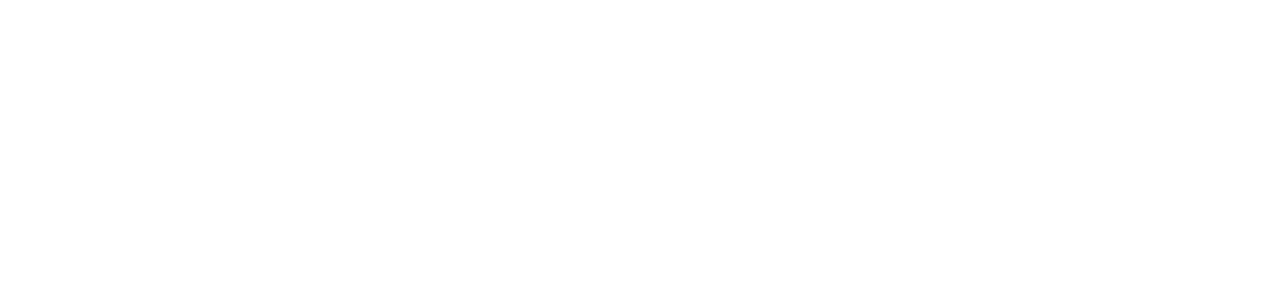
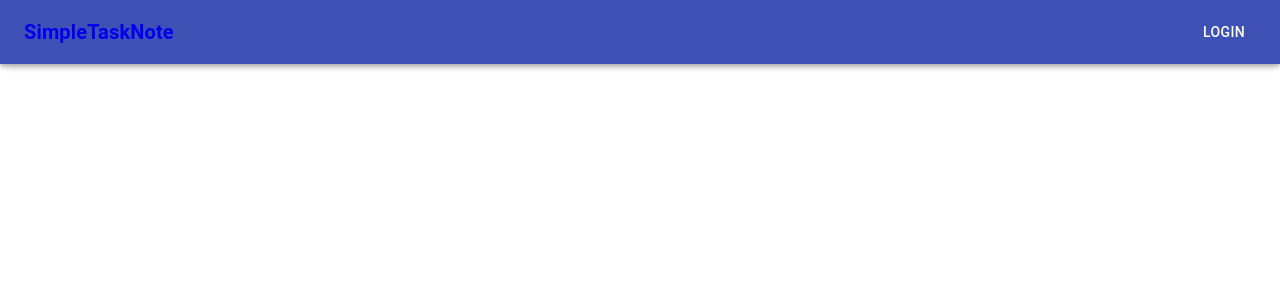
Before and after one commit to to-Kenji/todo-app, a React (Create React App) app in the folder frontend/: page / in a window 1280 px wide. Shown: the top 300 px of the page. Built offline with nearby package versions, Linux system fonts and the light colour scheme.

Commit message:
ナビゲーションバーの設置#9

```diff
--- a/frontend/src/App.js
+++ b/frontend/src/App.js
@@ -8,15 +8,17 @@
 import { Tasks } from './containers/Tasks';
 import { SnackbarContextProvider } from './contexts/SnackbarContext';
 import { SimpleSnackbar } from './containers/SimpleSnackbar';
+import Nabvar from './components/Nabvar';
 
 function App() {
   return (
     <SnackbarContextProvider>
-      <SimpleSnackbar />
       <Router>
-        <Switch>
-          <Route exact path='/tasks' component={Tasks}/>
-        </Switch>
+        <Nabvar />
+        <SimpleSnackbar />
+          <Switch>
+            <Route exact path='/tasks' component={Tasks}/>
+          </Switch>
       </Router>
     </SnackbarContextProvider>
   );
--- /dev/null
+++ b/frontend/src/components/Nabvar.jsx
@@ -0,0 +1,80 @@
+import React from 'react';
+import AppBar from '@material-ui/core/AppBar';
+import Toolbar from '@material-ui/core/Toolbar';
+import Typography from '@material-ui/core/Typography';
+import { makeStyles } from '@material-ui/core/styles';
+import useScrollTrigger from '@material-ui/core/useScrollTrigger';
+import Fab from '@material-ui/core/Fab';
+import KeyboardArrowUpIcon from '@material-ui/icons/KeyboardArrowUp';
+import Zoom from '@material-ui/core/Zoom';
+import Button from '@material-ui/core/Button';
+import { Link } from 'react-router-dom';
+import styled from 'styled-components';
+
+const NavLink = styled(Link)`
+  text-decoration: none;
+  font-weight: bold;
+  &:visited { color: #fff; }
+  &:focus { color: #fff; }
+`;
+
+const useStyles = makeStyles((theme) => ({
+  root: {
+    position: 'fixed',
+    bottom: theme.spacing(2),
+    right: theme.spacing(2),
+  },
+  parent: {
+    flexGrow: 1,
+  },
+  title: {
+    flexGrow: 1,
+  }
+}));
+
+function ScrollTop(props) {
+  const { children } = props;
+  const classes = useStyles();
+  const trigger = useScrollTrigger({
+    disableHysteresis: true,
+    threshold: 100,
+  });
+
+  const handleClick = (event) => {
+    const anchor = (event.target.ownerDocument || document).querySelector('#back-to-top-anchor');
+
+    if (anchor) {
+      anchor.scrollIntoView({ behavior: 'smooth', block: 'center' });
+    }
+  };
+
+  return (
+    <Zoom in={trigger}>
+      <div onClick={handleClick} role="presentation" className={classes.root}>
+        {children}
+      </div>
+    </Zoom>
+  );
+}
+
+export default function Nabvar(props) {
+  const classes = useStyles();
+  return (
+    <React.Fragment className={classes.parent}>
+      <AppBar>
+        <Toolbar>
+          <Typography variant="h6" className={classes.title}>
+            <NavLink to="/tasks">SimpleTaskNote</NavLink>
+          </Typography>
+          <Button color="inherit">Login</Button>
+        </Toolbar>
+      </AppBar>
+      <Toolbar id="back-to-top-anchor" />
+      <ScrollTop {...props}>
+        <Fab color="secondary" size="small" aria-label="scroll back to top">
+          <KeyboardArrowUpIcon />
+        </Fab>
+      </ScrollTop>
+    </React.Fragment>
+  );
+}
--- a/frontend/src/components/TaskContents.jsx
+++ b/frontend/src/components/TaskContents.jsx
@@ -6,7 +6,7 @@
 const TasksPaper = styled(Paper)`
   margin-top: 20px;
   margin-bottom: 20px;
-  height: 40px;
+  height: 30px;
   padding: 10px;
   display: flex;
   align-items: center;
```
Also changed, not shown: frontend/src/containers/SimpleSnackbar.jsx (+0 -9 lines).
